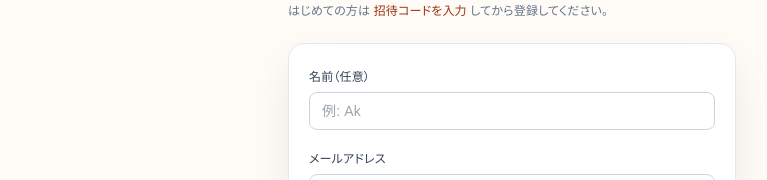
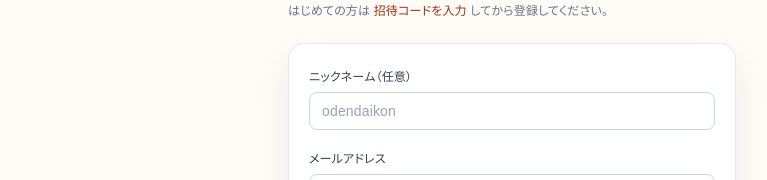
Before and after one commit to akazuma321/yomibo, a Next.js app: page /signup in a window 1280 px wide. Shown: the part 177-357 px from the top of the page, without its empty margins (128-895 px from the left). Built offline with nearby package versions, Linux system fonts and the light colour scheme; no server answers.

Commit message:
Tweak signup nickname label and placeholder

```diff
--- a/src/app/signup/SignupClient.tsx
+++ b/src/app/signup/SignupClient.tsx
@@ -119,14 +119,14 @@ export default function SignupClient() {
         )}
 
         <label className="block space-y-1">
-          <span className="text-xs font-medium text-slate-700">名前（任意）</span>
+          <span className="text-xs font-medium text-slate-700">ニックネーム（任意）</span>
           <input
             className="w-full rounded-lg border border-slate-300 bg-white px-3 py-2 text-sm outline-none focus:border-brand-500"
             type="text"
             autoComplete="name"
             value={name}
             onChange={(e) => setName(e.target.value)}
-            placeholder="例: Ak"
+            placeholder="odendaikon"
           />
         </label>
 
```
